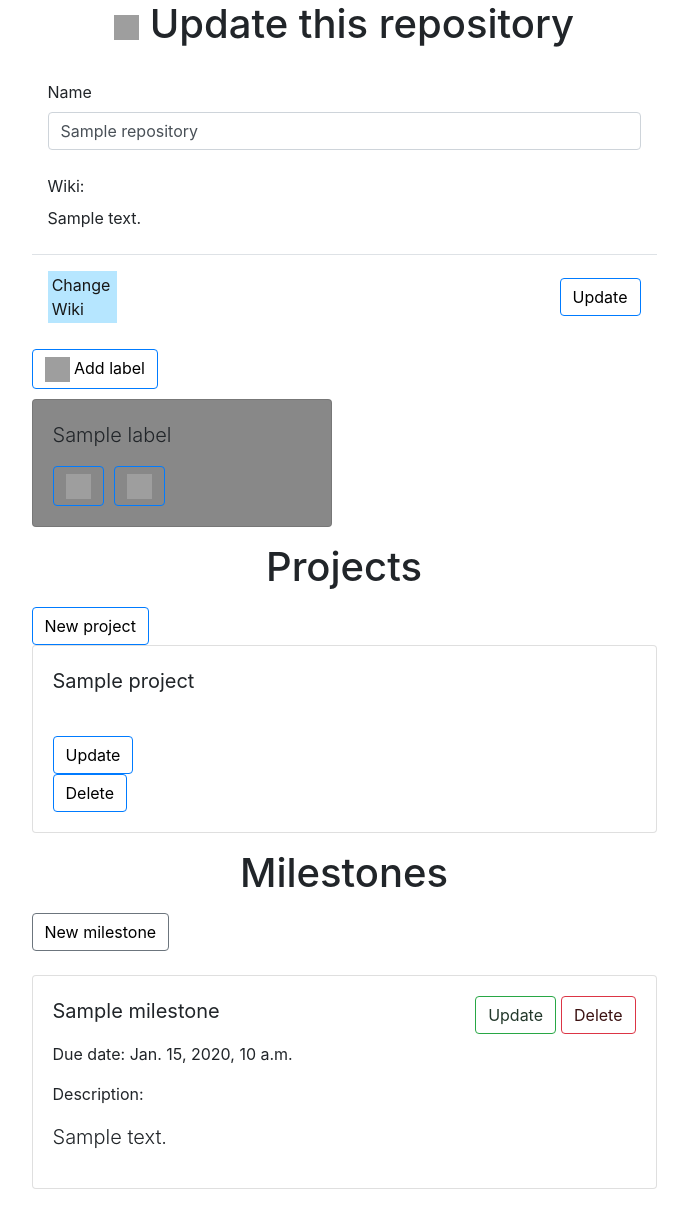
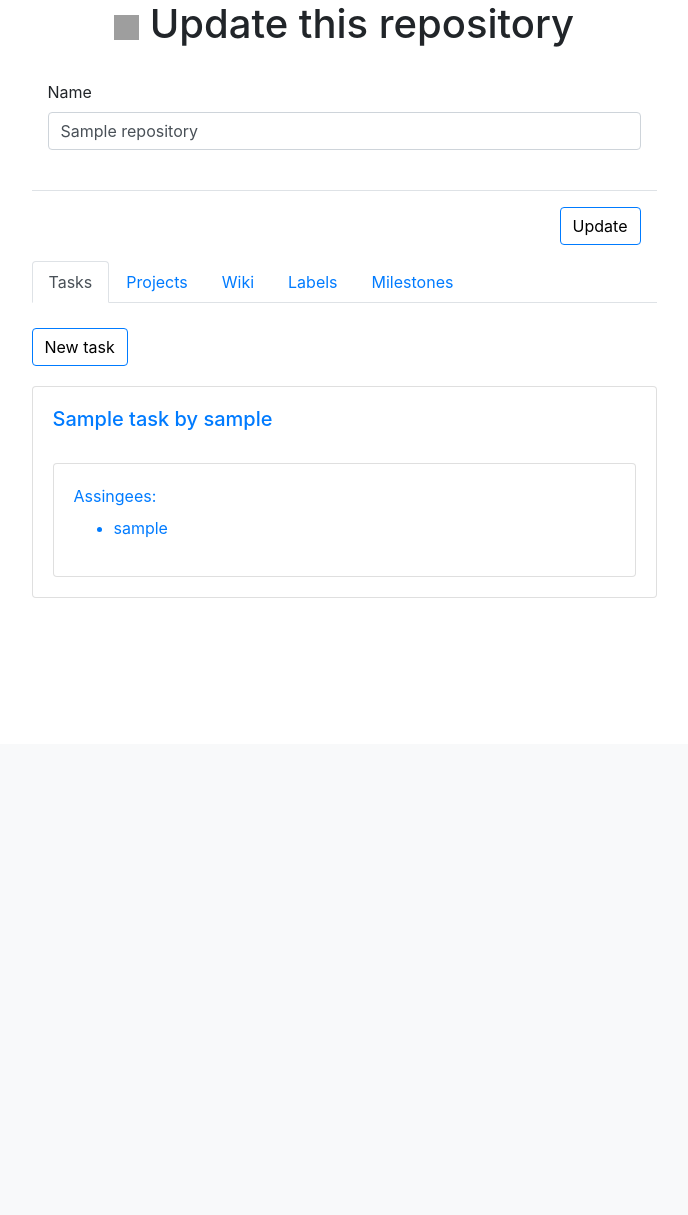
Before and after one commit to tim-master2020/UKS, a Django app: page /repository/1/detailRepository in a window 1280 px wide. Shown: the part 56-1271 px from the top of the page, without its empty margins (296-984 px from the left). After the commit the page ends 654 px from the top, so only its background shows below. Run offline with Django 3.2, Linux system fonts and the light colour scheme; tables that the repository leaves empty hold one stand-in row (values such as "Sample post"); some libraries are stand-ins or nearby versions; grey boxes are pictures that could not be loaded.

Commit message:
Feature task crud (#59)
* updated session cookie to last longer and added crispy template

* included new html template for repository tabs

* added content to tab task

rendering html template with all tasks from repo

* created html template for rendering all task, and button for adding new task

* created html template for deleting a task

* created html template for rendering details of task

* created html template for rendering preview of each task in card

* registered task app url

* included repository tasks in context data

* created form model for model Task

* updated field description to not be required

* updated field closingDate to not be required

* changde enum types default value and updated to not be required

* set attribute blank to True

adding project to task is no longer required

* created urls for viewing,adding deleting task

* created view for getting details about task

* created view for adding new task

* created view for deleting task

* updated repo tabs with project and milestone templates

* added filtering for projects and milestone from the repo task is created in

* updated form instance values for milestone

* updated filed names for querying projects and milestone

* changed the way kwargs are passed to init function of task form

* updated passing arguements to TaskForm

* updated the way task many to many relationships are saved

```diff
--- a/github/github/settings.py
+++ b/github/github/settings.py
@@ -33,9 +33,9 @@ ALLOWED_HOSTS = []
 INSTALLED_APPS = [
     'commit',
     'rest_framework',
+    'label',
     'task',
     'comment',
-    'label',
     'milestone',
     'project',
     'wiki',
@@ -47,7 +47,8 @@ INSTALLED_APPS = [
     'django.contrib.messages',
     'django.contrib.staticfiles',
     'repository',
-    'branch'
+    'branch',
+    'crispy_forms',
 ]
 
 MIDDLEWARE = [
@@ -149,3 +150,4 @@ STATIC_URL = '/static/'
 LOGIN_REDIRECT_URL = 'landing'
 LOGOUT_REDIRECT_URL = 'landing'
 SESSION_COOKIE_AGE = 1209600
+CRISPY_TEMPLATE_PACK = 'bootstrap4'
--- a/github/github/templates/repository/detailRepository.html
+++ b/github/github/templates/repository/detailRepository.html
@@ -18,27 +18,11 @@
             {% endif %}
         </div>
         <br/>
-        <div>
-          {% if repoData.wiki.content %}
-            <label>Wiki:</label>
-            <br/>
-            <label>{{ repoData.wiki.content }}</label>
-          {% else %}
-            <label>Wiki has no content.</label>
-          {% endif %}
-        </div>
     </div>
     <div class="modal-footer">
-        <a style="color:#171717;margin-right:74%;background-Color:#b6e6ff;padding:0.3% 0.7%;" href="http://localhost:8000/wiki/{{repoData.wiki_id}}">Change Wiki</a>
         <button type="submit" class="btn btn-primary" style="color:black;text-align:centar;background-Color:white">Update</button>
       </div>
   </form>
 
-<div style="padding-top:10px;padding-bottom: 10px;">
-  {% include 'label/all-labels.html' with id=repoData.id %}
-
-  {% include 'project/allProjects.html' with id=repoData.id %}
-
-  {% include 'milestone/allMilestones.html' with id=repoData.id %}
-</div>
+  {% include 'repository/repoTabs.html' with repoData=repoData tasks=tasks %}
 {% endblock %}
--- a/github/github/templates/repository/repoTabs.html
+++ b/github/github/templates/repository/repoTabs.html
@@ -1,29 +1,42 @@
 <nav>
   <div class="nav nav-tabs" id="nav-tab" role="tablist">
-      <a class="nav-item nav-link active" id="nav-task-tab" data-toggle="tab" href="#nav-task" role="tab" aria-controls="nav-home" aria-selected="true">Tasks</a>
-      <a class="nav-item nav-link" id="nav-projects-tab" data-toggle="tab" href="#nav-projects" role="tab" aria-controls="nav-projects" aria-selected="false">Projects</a>
-      <a class="nav-item nav-link" id="nav-wiki-tab" data-toggle="tab" href="#nav-wiki" role="tab" aria-controls="nav-wiki" aria-selected="false">Wiki</a>
-      <a class="nav-item nav-link" id="nav-label-tab" data-toggle="tab" href="#nav-label" role="tab" aria-controls="nav-label" aria-selected="false">Labels</a>
+    <a class="nav-item nav-link active" id="nav-task-tab" data-toggle="tab" href="#nav-task" role="tab"
+      aria-controls="nav-home" aria-selected="true">Tasks</a>
+    <a class="nav-item nav-link" id="nav-projects-tab" data-toggle="tab" href="#nav-projects" role="tab"
+      aria-controls="nav-projects" aria-selected="false">Projects</a>
+    <a class="nav-item nav-link" id="nav-wiki-tab" data-toggle="tab" href="#nav-wiki" role="tab"
+      aria-controls="nav-wiki" aria-selected="false">Wiki</a>
+    <a class="nav-item nav-link" id="nav-label-tab" data-toggle="tab" href="#nav-label" role="tab"
+      aria-controls="nav-label" aria-selected="false">Labels</a>
+    <a class="nav-item nav-link" id="nav-milestone-tab" data-toggle="tab" href="#nav-milestone" role="tab"
+      aria-controls="nav-milestone" aria-selected="false">Milestones</a>
 
   </div>
 </nav>
 <div class="tab-content" id="nav-tabContent">
-  <div class="tab-pane fade show active" id="nav-task" role="tabpanel" aria-labelledby="nav-task-tab">...</div>
-  <div class="tab-pane fade" id="nav-projects" role="tabpanel" aria-labelledby="nav-projects-tab">...</div>
+  <div class="tab-pane fade show active" id="nav-task" role="tabpanel" aria-labelledby="nav-task-tab">
+    {% include 'task/all-tasks.html' with id=repoData.id tasks=tasks %}
+  </div>
+  <div class="tab-pane fade" id="nav-projects" role="tabpanel" aria-labelledby="nav-projects-tab">
+    {% include 'project/allProjects.html' with id=repoData.id %}
+  </div>
   <div class="tab-pane fade" id="nav-wiki" role="tabpanel" aria-labelledby="nav-wiki-tab">
     <div>
       {% if repoData.wiki.content %}
       <label>Wiki:</label>
-          <br/>
+      <br />
       <label>{{ repoData.wiki.content }}</label>
       {% else %}
       <label>Wiki has no content.</label>
       {% endif %}
     </div>
-      <a style="color:#171717;margin-right:74%;background-Color:#b6e6ff;padding:0.3% 0.7%;" href="http://localhost:8000/wiki/{{repoData.wiki_id}}">Change Wiki</a>
-
+    <a style="color:#171717;margin-right:74%;background-Color:#b6e6ff;padding:0.3% 0.7%;"
+      href="http://localhost:8000/wiki/{{repoData.wiki_id}}">Change Wiki</a>
   </div>
   <div class="tab-pane fade" id="nav-label" role="tabpanel" aria-labelledby="nav-label-tab">
     {% include 'label/all-labels.html' with id=repoData.id %}
   </div>
+  <div class="tab-pane fade" id="nav-milestone" role="tabpanel" aria-labelledby="nav-milestone-tab">
+    {% include 'milestone/allMilestones.html' with id=repoData.id %}
   </div>
+</div>
--- /dev/null
+++ b/github/github/templates/task/all-tasks.html
@@ -0,0 +1,9 @@
+<div>
+    <a href="{% url 'task:addTask' id %}"><button type="button" class="btn btn-outline-primary" style="color:black;margin-top: 25px;">
+      New task
+  </button>
+</a>
+  <div style="margin-top: 20px;">
+    {% include 'task/render-tasks.html' with tasks=tasks%}
+  </div>
+</div>
--- /dev/null
+++ b/github/github/templates/task/render-tasks.html
@@ -0,0 +1,28 @@
+{% if tasks %}
+{% for task in tasks %}
+<a href="{% url 'task:detailView' task.id %}">
+<div class="card mb-3">
+    <div class="card-body">
+        <h5>{{ task.title }} by {{task.author}}</h5>
+        <br/>
+        {%if task.asignees.all%}
+        <div class="card">
+            <div class="card-body">
+                <label>Assingees:</label>
+                <br>
+                <ul>
+                {% for a in task.asignees.all %}
+                <li>{{a}}</li>
+                {% endfor%}
+            </ul>
+            </div>
+          </div>
+        {% endif %}
+
+    </div>
+</div>
+</a>
+{% endfor %}
+{% else %}
+    <p style="margin-top:30px">This repository currently has no tasks</p>
+{% endif %}
--- a/github/github/urls.py
+++ b/github/github/urls.py
@@ -28,6 +28,7 @@ urlpatterns = [
     path('register/', views.register, name="register"),
     path('accounts/', include('django.contrib.auth.urls')),
     path('wiki/', include('wiki.url')),
+    path('task/',include('task.urls')),
     path('project/', include('project.urls')),
     path('milestone/', include('milestone.urls'))
 ]
--- a/github/repository/views.py
+++ b/github/repository/views.py
@@ -11,6 +11,7 @@ from django.contrib import messages
 from .forms import RepositoryForm
 from .forms import RepositoryForm
 from django.contrib.auth.models import User
+from task.models import Task
 
 
 def allRepositories(request):
@@ -92,6 +93,7 @@ def detail_view(request, id):
 
     context["repoData"] = Repository.objects.get(id = id)
     context["labels"] = Label.objects.filter(repo_id = id).order_by('-name')
+    context["tasks"] = Task.objects.filter(repo_id = id)
     context["allProjects"] = Project.objects.filter(repository_id = id).order_by('-name')
     context["milestones"] = Milestone.objects.filter(repository_id = id).order_by('title')
     return render(request, "repository/detailRepository.html", context)
--- a/github/task/models.py
+++ b/github/task/models.py
@@ -27,16 +27,16 @@ class TaskType(Enum):
 
 class Task(models.Model):
     title = models.CharField(max_length=100)
-    description = models.CharField(max_length=300)
+    description = models.CharField(max_length=300,blank=True)
     openingDate = models.DateTimeField(auto_now_add=True)
-    closingDate = models.DateTimeField(null=True)
-    taskStatus = models.CharField(max_length=50,choices = [(tag, tag.value) for tag in TaskStatus], default="TO_DO")
-    taskState = models.CharField(max_length=50,choices = [(tag, tag.value) for tag in TaskState],default="OPENED")
-    taskPriorty = models.CharField(max_length=50,choices = [(tag, tag.value) for tag in TaskPriorty],default="LOW")
-    taskType = models.CharField(max_length=50,choices = [(tag, tag.value) for tag in TaskType],default="FEATURE")
-    labels = models.ManyToManyField(Label)
+    closingDate = models.DateTimeField(null=True,blank=True)
+    taskStatus = models.CharField(max_length=50,choices = [(tag.value, tag.name) for tag in TaskStatus], default=TaskStatus.TO_DO.name,blank=True)
+    taskState = models.CharField(max_length=50,choices = [(tag.value, tag.name) for tag in TaskState],default=TaskState.OPENED.name,blank=True)
+    taskPriorty = models.CharField(max_length=50,choices = [(tag.value, tag.name) for tag in TaskPriorty],default=TaskPriorty.LOW.name,blank=True)
+    taskType = models.CharField(max_length=50,choices = [(tag.value, tag.name) for tag in TaskType],default=TaskType.FEATURE.name,blank=True)
+    labels = models.ManyToManyField(Label,blank=True)
     author = models.ForeignKey(to=User, on_delete=models.DO_NOTHING, related_name='author')
     asignees = models.ManyToManyField(to=User, blank=True)
     milestone = models.ManyToManyField(to=Milestone,blank=True)
     repo = models.ForeignKey(to=Repository,on_delete=models.CASCADE,related_name='repo')
-    project = models.ManyToManyField(to=Project,null=True)
+    project = models.ManyToManyField(to=Project,blank=True)
--- /dev/null
+++ b/github/task/urls.py
@@ -0,0 +1,10 @@
+from . import views
+from django.urls import path
+
+
+app_name = 'task'
+urlpatterns = [
+    path('<id>/',views.detailView, name='detailView'),
+    path('add/<repo_id>',views.newTask, name='addTask'),
+    path('delete/<id>',views.deleteTask, name='deleteTask'),
+]
```
Also changed, not shown: github/github/templates/task/delete-task.html (added, +25 -0 lines), github/github/templates/task/detail-task.html (added, +30 -0 lines), github/task/forms.py (added, +55 -0 lines), github/task/views.py (+75 -1 lines). Lines whose indentation alone changed are shown as unchanged.
